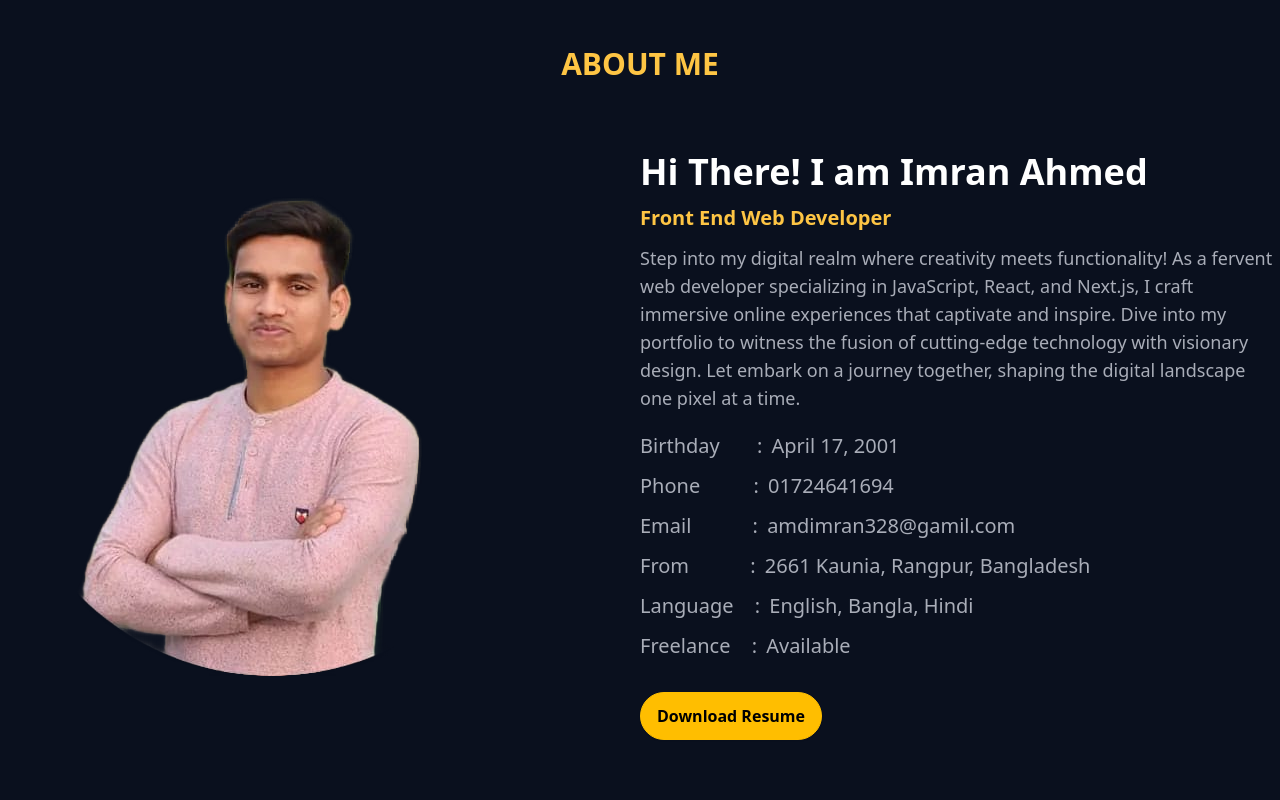
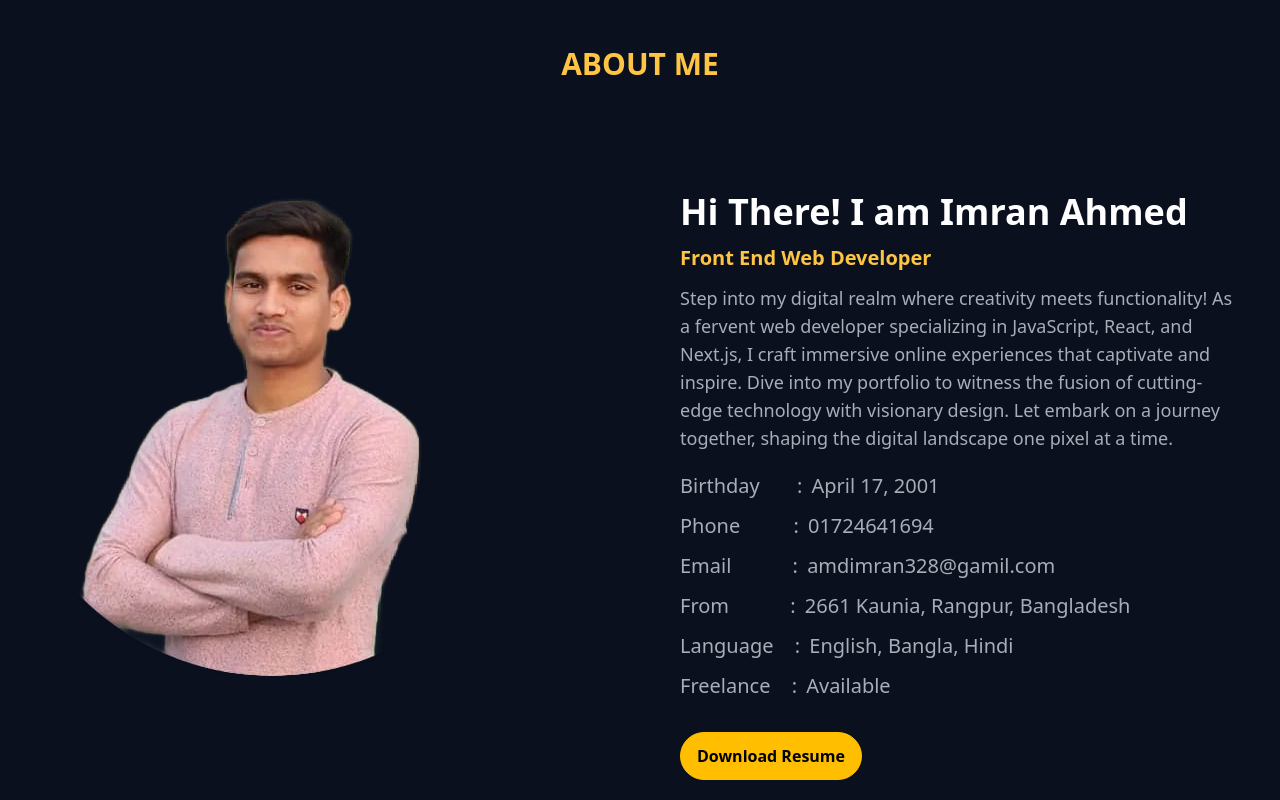
Before and after one commit to imranahmed20/imran-ahmed-portfolio, a React (Vite) app: page / in a window 1280 px wide. Shown: the part 660-1460 px from the top of the page. Built offline with nearby package versions, Linux system fonts and the light colour scheme.

Commit message:
edit some padding

```diff
--- a/src/Components/Pages/Home/About/About.jsx
+++ b/src/Components/Pages/Home/About/About.jsx
@@ -10,15 +10,15 @@ const About = () => {
                 <div data-aos="zoom-in">
                     <img src={image} alt="" />
                 </div>
-                <div data-aos="zoom-in-left">
+                <div data-aos="zoom-in-left" className='p-10'>
                     <h1 className='text-4xl font-semibold mt-5 mb-3'>Hi There! I am Imran Ahmed</h1>
                     <h3 className='text-xl font-semibold mb-3' style={{ color: "#fec544" }}>Front End Web Developer</h3>
-                    <p className='text-lg' style={{ color: "#a9adb8" }}>Step into my digital realm where creativity meets functionality! As a fervent web developer specializing in JavaScript, React, and Next.js, I craft immersive online experiences that captivate and inspire. Dive into my portfolio to witness the fusion of cutting-edge technology with visionary design. Let embark on a journey together, shaping the digital landscape one pixel at a time.</p>
+                    <p className='text-lg ' style={{ color: "#a9adb8" }}>Step into my digital realm where creativity meets functionality! As a fervent web developer specializing in JavaScript, React, and Next.js, I craft immersive online experiences that captivate and inspire. Dive into my portfolio to witness the fusion of cutting-edge technology with visionary design. Let embark on a journey together, shaping the digital landscape one pixel at a time.</p>
                     <div style={{ color: "#a9adb8" }}>
                         <p className='text-xl mt-5'><span className='mr-8'>Birthday </span> :  <span className='ml-1'>April 17, 2001</span></p>
                         <p className='text-xl mt-3'>
                             <span className='mr-12'>Phone </span> :  <span className='ml-1'>
-                               01724641694
+                                01724641694
                             </span>
                         </p>
                         <p className='text-xl mt-3'>
--- a/src/Components/Pages/Home/Contact/Contact.jsx
+++ b/src/Components/Pages/Home/Contact/Contact.jsx
@@ -36,7 +36,7 @@ const Contact = () => {
     return (
         <div id="contact" style={{ marginTop: "150px" }}>
             <h1 data-aos="fade-up" className='text-3xl font-semibold text-center ' style={{ color: "#fec544", marginBottom: '50px', }}>CONTACT</h1>
-            <div className="flex flex-col lg:flex-row-reverse min-h-screen gap-5">
+            <div className="flex flex-col lg:flex-row-reverse min-h-screen gap-5 p-6">
                 <div data-aos="fade-up"
                     data-aos-duration="3000" className="card  w-full  ">
                     <h1 className="text-4xl font-semibold mb-2">Just say Hello</h1>
--- a/src/Components/Pages/Home/Project/Project.jsx
+++ b/src/Components/Pages/Home/Project/Project.jsx
@@ -7,7 +7,7 @@ const Project = () => {
     return (
         <div id="projects">
             <h1 data-aos="fade-up" className='text-3xl font-semibold text-center' style={{ marginBottom: '50px', color: "#fec544" }}>PROJECT</h1>
-            <div className='grid md:grid-cols-3 gap-5'>
+            <div className='grid md:grid-cols-3 gap-5 px-5'>
                 <div data-aos="zoom-in" className="card card-compact w-96 ">
                     <figure className='image-wrap'>
                         <img src={image1} alt="Shoes" />
--- a/src/Components/Pages/Home/Skill/Skill.jsx
+++ b/src/Components/Pages/Home/Skill/Skill.jsx
@@ -4,7 +4,7 @@ const Skill = () => {
         <div id="skills" style={{ marginTop: "130px", marginBottom: "110px" }}>
             <h1 data-aos="fade-up"
                 data-aos-duration="1000" className='text-3xl font-bold text-center' style={{ marginBottom: '50px', color: "#fec544" }}>SKILLS</h1>
-            <div className="grid md:grid-cols-2 gap-8 mt-16">
+            <div className="grid md:grid-cols-2 gap-8 mt-16 p-10">
                 <div data-aos="fade-up"
                     data-aos-duration="3000">
                     <h1 className="text-4xl font-semibold mb-8">All the skills that I have in that field of work are mentioned.</h1>
```
